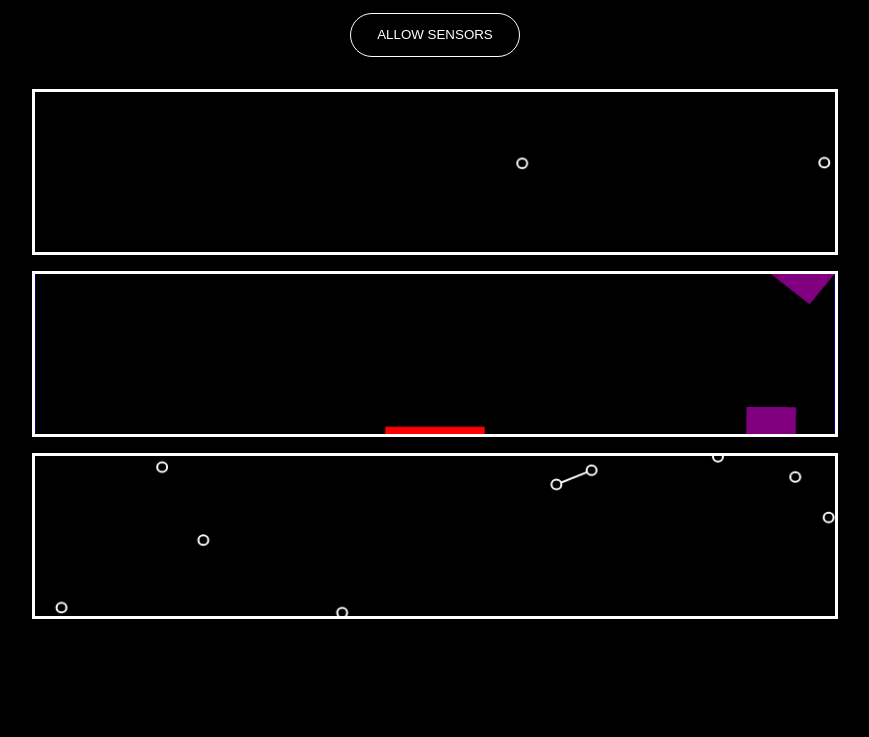
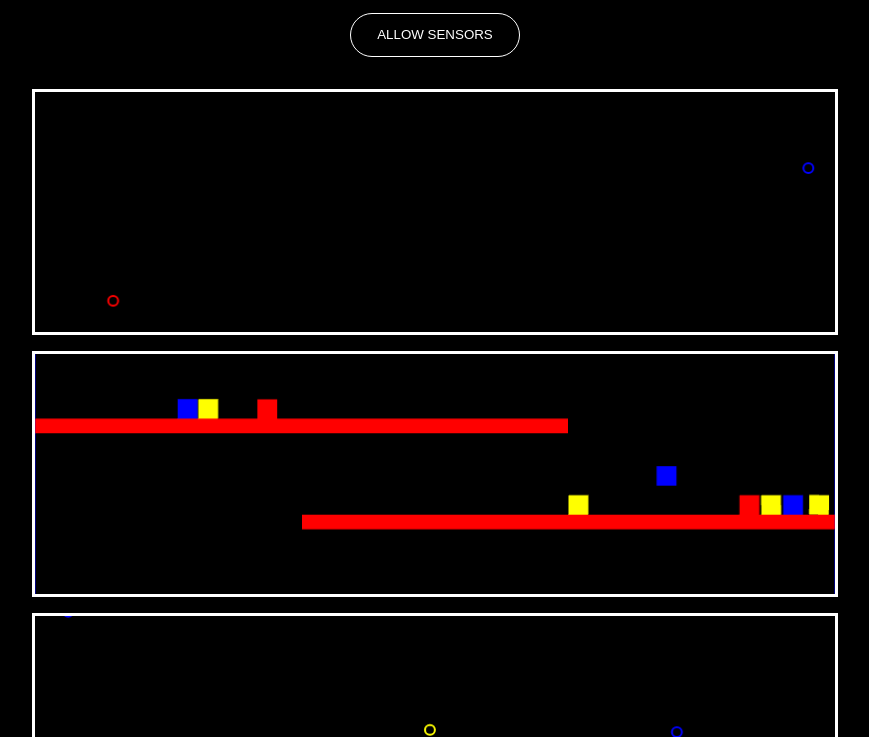
Before and after one commit to enas-elm/Creadev, a website built with Vite: page src/index.html in a window 1280 px wide. Shown: the part 63-800 px from the top of the page, without its empty margins (205-1074 px from the left). Built offline with nearby package versions, Linux system fonts and the light colour scheme.

Commit message:
fix speed debug and add colors parameters

```diff
--- a/src/index.html
+++ b/src/index.html
@@ -74,7 +74,7 @@
     .scene {
         border: solid white;
         width: 100%;
-        height: 20vh;
+        height: 30vh;
     }
 </style>
 
--- a/src/js/scenarios/GravityCubes/GravityCubes.js
+++ b/src/js/scenarios/GravityCubes/GravityCubes.js
@@ -12,6 +12,7 @@ export default class GravityCube extends THREE.Mesh {
         this.body = Bodies.rectangle(
             0, 0, size, size
         )
+        this.color = color;
     }
 
     setPosition(x, y) {
--- a/src/js/scenarios/GravityCubes/SceneGravityCubes.js
+++ b/src/js/scenarios/GravityCubes/SceneGravityCubes.js
@@ -33,14 +33,15 @@ export default class SceneGravityCubes extends Scene3D {
         /** walls */
         this.wallLeft = new Wall('blue')
         this.wallRight = new Wall('blue')
+        this.wallTop = new Wall('red')
         this.wallBottom = new Wall('red')
-        this.add(this.wallLeft, this.wallRight, this.wallBottom)
+        this.add(this.wallLeft, this.wallRight, this.wallTop, this.wallBottom)
 
         /** cube */
         this.cubes = []
         const colors = ['red', 'yellow', 'blue']
-        for (let i = 0; i < 10; i++) {
-            const cube_ = new GravityCube(50, colors[i % colors.length])
+        for (let i = 0; i < 8; i++) {
+            const cube_ = new GravityCube(20, colors[i % colors.length])
             const x_ = randomRange(-this.width / 2, this.width / 2)
             const y_ = randomRange(-this.height / 2, this.height / 2)
             cube_.setPosition(x_, y_)
@@ -55,6 +56,7 @@ export default class SceneGravityCubes extends Scene3D {
         this.bodies = [
             this.wallLeft.body,
             this.wallRight.body,
+            this.wallTop.body,
             this.wallBottom.body,
             ...this.cubes.map(c => c.body)
         ]
@@ -70,11 +72,10 @@ export default class SceneGravityCubes extends Scene3D {
         this.resize()
     }
 
-    addCube(x, y) {
-        console.log(`Add cube (${x}, ${y})`);
+    addCube(x, y, color) {
+        const cube_ = new GravityCube(20, color)
 
-        const cube_ = new GravityCube(50, 'purple')
-        cube_.setPosition(x / 2, y)
+        cube_.setPosition(x, y)
         this.add(cube_)
         this.cubes.push(cube_)
         Composite.add(this.engine.world, cube_.body);
@@ -114,16 +115,24 @@ export default class SceneGravityCubes extends Scene3D {
         this.camera.bottom = -this.height / 2
 
         if (!!this.wallRight) {
+            // this.wallRight.setPosition(this.width / 2, 0)
+            // this.wallRight.setSize(vertical_wall_thickness, this.height)
+            console.log(-this.width / 2)
+
+            console.log(this.width / 2)
             this.wallRight.setPosition(this.width / 2, 0)
             this.wallRight.setSize(vertical_wall_thickness, this.height)
 
             this.wallLeft.setPosition(-this.width / 2, 0)
             this.wallLeft.setSize(vertical_wall_thickness, this.height)
 
-            this.wallBottom.setPosition(0, -this.height / 2)
+            this.wallTop.setPosition(-this.width / 6, this.height / 5)
+            this.wallTop.setSize(((this.width - vertical_wall_thickness) * 2) / 3, horizonal_wall_thickness)
+
+            this.wallBottom.setPosition(this.width / 6, -this.height / 5)
             // MODIF !!
             // this.wallBottom.setSize(this.width - vertical_wall_thickness, horizonal_wall_thickness)
-            this.wallBottom.setSize(100, horizonal_wall_thickness)
+            this.wallBottom.setSize(((this.width - vertical_wall_thickness) * 2) / 3, horizonal_wall_thickness)
 
         }
     }
--- a/src/js/scenarios/SceneBouncingBubbles.js
+++ b/src/js/scenarios/SceneBouncingBubbles.js
@@ -3,17 +3,32 @@ import Scene2D from "../template/Scene2D"
 import { clamp, degToRad, distance2D, randomRange } from "../Utils/MathUtils"
 
 class Bubble {
-    constructor(context, x, y, radius) {
+    constructor(context, x, y, radius, color) {
         this.context = context
         this.x = x
         this.y = y
         this.radius = radius
 
+        if (color) {
+            this.color = color;
+        } else {
+            const colors = ['red', 'yellow', 'blue'];
+            this.color = colors[Math.floor(Math.random() * colors.length)];
+        }
+
         this.time = new GlobalContext().time
 
         /** speed */
-        this.vx = randomRange(-200, 200)
-        this.vy = randomRange(-200, 200)
+        // this.vx = randomRange(-200, 200)
+        // this.vy = randomRange(-200, 200)
+
+
+
+        /** speed */
+        this.baseVx = randomRange(-200, 200); // Vitesse horizontale de base
+        this.baseVy = randomRange(-200, 200); // Vitesse verticale de base
+        this.vx = this.baseVx;
+        this.vy = this.baseVy;
 
         /** gravity */
         this.gx = 0
@@ -22,6 +37,8 @@ class Bubble {
 
     draw() {
         this.context.beginPath()
+        // this.context.fillStyle = this.color;
+        this.context.strokeStyle = this.color;
         this.context.arc(this.x, this.y, this.radius, 0, degToRad(360))
         this.context.fill()
         this.context.stroke()
@@ -63,16 +80,69 @@ export default class SceneBouncingBubbles extends Scene2D {
             gStrength: 300
         }
         if (!!this.debugFolder) {
-            this.debugFolder.add(this.params, "threshold", 0, 200)
-            this.debugFolder.add(this.params, "radius", 0, 30, 0.1).name("Rayon").onChange(() => {
+            this.debugFolder.add(this.params, "threshold", 0, 200).name("Threshold")
+            this.debugFolder.add(this.params, "radius", 0, 30, 0.1).name("Radius").onChange(() => {
                 if (!!this.bubbles) {
                     this.bubbles.forEach(b => { b.radius = this.params.radius })
                 }
             })
-            this.debugFolder.add(this.params, "nBubbles", 3, 50).onFinishChange(() => {
+            this.debugFolder.add(this.params, "nBubbles", 3, 50).name('Bubble Number').onFinishChange(() => {
                 this.generateBubbles()
             })
-            this.debugFolder.add(this.params, "gStrength", 0, 400)
+            this.debugFolder.add(this.params, "gStrength", 0, 400).name("Gravity Strength")
+
+            this.debugFolder.add(this.params, "speed", -1, 1, 0.1).name("Speed").onChange(() => {
+                if (!!this.bubbles) {
+                    this.bubbles.forEach(b => {
+                        const speedFactor = Math.abs(this.params.speed); // Facteur d'accélération (0 à 1)
+                        const direction = Math.sign(this.params.speed); // Direction : -1, 0, ou 1
+
+                        if (direction === 0) {
+                            // Stopper les bulles
+                            b.vx = 0;
+                            b.vy = 0;
+                        } else {
+                            // Recalcule les vitesses à partir des valeurs initiales
+                            b.vx = direction * b.baseVx * speedFactor;
+                            b.vy = direction * b.baseVy * speedFactor;
+                        }
+                    });
+                }
+            });
+
+
+            // this.debugFolder.add(this.params, "speed", -1, 1, 0.1).name("Speed").onChange(() => {
+            //     if (!!this.bubbles) {
+            //         this.bubbles.forEach(b => {
+            //             // Ajustement des vitesses en fonction de la valeur de speed
+            //             const speedFactor = Math.abs(this.params.speed); // Facteur d'accélération (0 à 1)
+            //             const direction = Math.sign(this.params.speed); // Direction : -1 (reverse), 0 (stop), ou 1 (normal)
+
+            //             // Si speed est 0, on arrête tout
+            //             if (direction === 0) {
+            //                 b.vx = 0;
+            //                 b.vy = 0;
+            //             } else {
+            //                 // Ajustement de la vitesse avec direction et facteur
+            //                 b.vx = direction * Math.abs(b.vx) * speedFactor;
+            //                 b.vy = direction * Math.abs(b.vy) * speedFactor;
+            //             }
+            //         });
+            //     }
+            // });
+
+            // this.debugFolder.add(this.params, "speed", -1, 1, 0.1).name("Speed").onChange(() => {
+            //     if (!!this.bubbles) {
+            //         this.bubbles.forEach(b => {
+            //             // Ajustement des vitesses en fonction de la valeur de speed
+            //             const speedFactor = Math.abs(this.params.speed); // Facteur d'accélération
+            //             const direction = Math.sign(this.params.speed); // Direction : -1 (inversé), 0 (arrêt), ou 1 (normal)
+
+            //             b.vx = direction * Math.abs(b.vx) * speedFactor;
+            //             b.vy = direction * Math.abs(b.vy) * speedFactor;
+            //         });
+            //     }
+            // });
         }
 
         /** device orientation */
@@ -86,24 +156,28 @@ export default class SceneBouncingBubbles extends Scene2D {
 
     generateBubbles() {
         /** generate bubbles */
+        const colors = ['red', 'yellow', 'blue'];
         this.bubbles = []
         for (let i = 0; i < this.params.nBubbles; i++) {
             const x_ = this.width * Math.random()
             const y_ = this.height * Math.random()
-            const bubble_ = new Bubble(this.context, x_, y_, 5)
+            const randomColor = colors[Math.floor(Math.random() * colors.length)];
+
+            const bubble_ = new Bubble(this.context, x_, y_, 5, randomColor)
             this.bubbles.push(bubble_)
         }
     }
 
-    addBubble(x, y) {
-        const bubble_ = new Bubble(this.context, x, y, this.params.radius)
+    addBubble(x, y, color) {
+
+        const bubble_ = new Bubble(this.context, x, y, this.params.radius, color)
         this.bubbles.push(bubble_)
         return bubble_
     }
 
     draw() {
         /** style */
-        this.context.strokeStyle = "white"
+        this.context.strokeStyle = this.color
         this.context.fillStyle = "black"
         this.context.lineWidth = 2
         this.context.lineCap = "round"
@@ -120,10 +194,12 @@ export default class SceneBouncingBubbles extends Scene2D {
                         this.context.moveTo(current_.x, current_.y)
                         this.context.lineTo(next_.x, next_.y)
                         this.context.stroke()
+                        this.context.strokeStyle = 'white'
                         this.context.closePath()
                     }
                 }
             }
+
 
             this.bubbles.forEach(b => {
                 b.draw()
--- a/src/main.js
+++ b/src/main.js
@@ -56,7 +56,7 @@ const update = () => {
     outScene1_up.forEach(bubbleToRemove => { scene1.removeBubble(bubbleToRemove) })
 
     outScene1_up.forEach(bubbleToBubble => {
-        const newBubble_ = scene3.addBubble(bubbleToBubble.x, scene1.height)
+        const newBubble_ = scene3.addBubble(bubbleToBubble.x, scene1.height, bubbleToBubble.color)
         newBubble_.vx = bubbleToBubble.vx
         newBubble_.vy = bubbleToBubble.vy
     })
@@ -67,11 +67,10 @@ const update = () => {
     outScene3_down.forEach(bubbleToRemove => { scene3.removeBubble(bubbleToRemove) })
 
     outScene3_down.forEach(bubbleToBubble => {
-        const newBubble_ = scene1.addBubble(bubbleToBubble.x, 0)
+        const newBubble_ = scene1.addBubble(bubbleToBubble.x, 0, bubbleToBubble.color)
         newBubble_.vx = bubbleToBubble.vx
         newBubble_.vy = bubbleToBubble.vy
     })
-
 
 
     // Scene 2 -> Scene 3
@@ -83,7 +82,7 @@ const update = () => {
 
     /** add new entities to corresponding scene */
     outScene2_down.forEach(cubeToBubble => {
-        const newBubble_ = scene3.addBubble(cubeToBubble.position.x + scene3.width / 2, 0)
+        const newBubble_ = scene3.addBubble(cubeToBubble.position.x + scene3.width / 2, 0, cubeToBubble.color)
         newBubble_.vy = Math.abs(newBubble_.vy)
         newBubble_.vx = Math.abs(newBubble_.vx)
     })
@@ -94,23 +93,11 @@ const update = () => {
     outScene2_up.forEach(cubeToRemove => { scene2.removeCube(cubeToRemove) })
 
     outScene2_up.forEach(cubeToBubble => {
-        const newBubble_ = scene1.addBubble(cubeToBubble.position.x + scene1.width / 2, scene1.height)
+        const newBubble_ = scene1.addBubble(cubeToBubble.position.x + scene3.width / 2, scene1.height, cubeToBubble.color)
         newBubble_.vy = Math.abs(newBubble_.vy)
         newBubble_.vx = Math.abs(newBubble_.vx)
     })
 
-    // scene2.cubes.forEach(cube => {
-    //     if (cube.position.y < -scene2.height / 2) {
-    //         scene2.removeCube(cube);
-
-    //         const newBubble_ = scene3.addBubble(cube.position.x + scene3.width / 2, 0);
-
-    //         if (newBubble_) {
-    //             newBubble_.vy = Math.abs(cube.vy);
-    //             newBubble_.vx = Math.abs(cube.vx);
-    //         }
-    //     }
-    // });
 
     // Scene 3 -> Scene 2
     const outScene3_up = scene3.bubbles.filter(b => { return b.y + 400 < scene3.height })
@@ -118,9 +105,9 @@ const update = () => {
     outScene3_up.forEach(bubbleToRemove => scene3.removeBubble(bubbleToRemove))
 
     outScene3_up.forEach(bubbleToCube => {
-        const newCube_ = scene2.addCube(bubbleToCube.x, -scene2.height / 2)
-        newCube_.vy = Math.abs(newCube_.vy)
-        newCube_.vx = Math.abs(newCube_.vx)
+        const x = bubbleToCube.x - scene2.width / 2;
+        const y = -scene2.height / 2;
+        const newCube_ = scene2.addCube(x, y, bubbleToCube.color);
     })
 
     // Scene 1 -> Scene 2
@@ -129,12 +116,10 @@ const update = () => {
     outScene1_down.forEach(bubbleToRemove => { scene1.removeBubble(bubbleToRemove) })
 
     outScene1_down.forEach(bubbleToCube => {
-        const x = bubbleToCube.x;
-        const y = scene2.height / 2 + 50;
-
-        const newCube = scene2.addCube(x, y);
-        // newCube.vy = Math.abs(newCube_.vy)
-        // newCube.vx = Math.abs(newCube_.vx)
+        const x = bubbleToCube.x - scene2.width / 2;
+        const y = scene2.height / 2;
+        // const y = scene2.height / 2 + 20;
+        const newCube_ = scene2.addCube(x, y, bubbleToCube.color);
     })
 
     // outScene1_down.forEach(bubbleToMove => {
```
